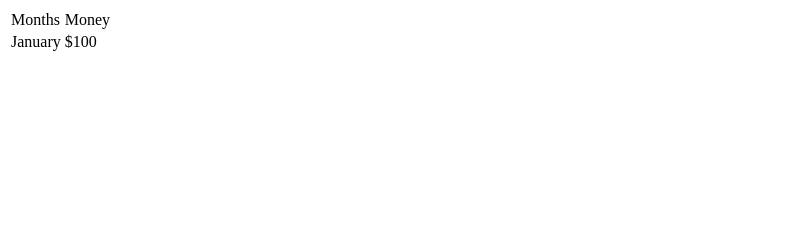
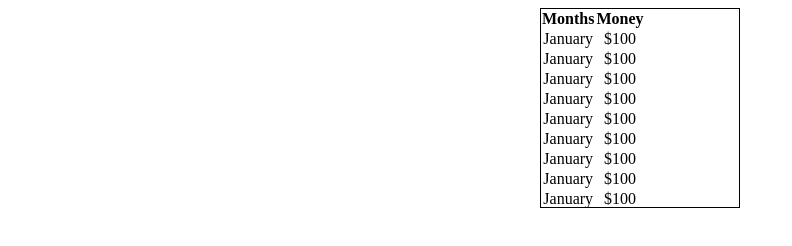
Before and after one commit to lemondreamtobe/blogYuan, a plain HTML site: page scroll/scroll.html in a window 1280 px wide. Shown: the whole page, without its empty margins (0-792 px from the left). Drawn offline with nearby package versions, Linux system fonts and the light colour scheme.

Commit message:
add scroll js

```diff
--- a/scroll/scroll.css
+++ b/scroll/scroll.css
@@ -0,0 +1,14 @@
+.scroll-body{
+    display: inline-block;
+}
+.scroll-container{
+    text-align: center;
+}
+#scroll-table{
+    border: 1px solid;
+    border-collapse: collapse;
+    width: 200px;
+    height: 200px;
+    overflow: auto;
+    display: block;
+}
--- a/scroll/scroll.html
+++ b/scroll/scroll.html
@@ -4,6 +4,9 @@
     <meta charset="UTF-8">
     <meta name="viewport" content="width=device-width, initial-scale=1.0">
     <meta http-equiv="X-UA-Compatible" content="ie=edge">
+    <link href="./scroll.css" rel="stylesheet" />
+    <script src="https://cdn.bootcss.com/jquery/3.2.1/jquery.js"></script>
+    <script src="./scroll.js"></script>
     <title>Document</title>
 </head>
 <body>
@@ -12,17 +15,52 @@
             <table id="scroll-table">
                <thead>
                     <tr>
-                        <td>Months</td>
-                        <td>Money</td>
+                        <th>Months</th>
+                        <th>Money</th>
                     </tr>
                </thead>
-               <tbody>
+               <tbody id="scroll-tbody">
+                    <tr>
+                        <td>January</td>
+                        <td>$100</td>
+                    </tr>
+                    <tr>
+                        <td>January</td>
+                        <td>$100</td>
+                    </tr>
+                    <tr>
+                        <td>January</td>
+                        <td>$100</td>
+                    </tr>
+                    <tr>
+                        <td>January</td>
+                        <td>$100</td>
+                    </tr>
+                    <tr>
+                        <td>January</td>
+                        <td>$100</td>
+                    </tr>
+                    <tr>
+                        <td>January</td>
+                        <td>$100</td>
+                    </tr>
+                    <tr>
+                        <td>January</td>
+                        <td>$100</td>
+                    </tr>
+                    <tr>
+                        <td>January</td>
+                        <td>$100</td>
+                    </tr>
+                    <tr>
+                        <td>January</td>
+                        <td>$100</td>
+                    </tr>
                     <tr>
                         <td>January</td>
                         <td>$100</td>
                     </tr>
                </tbody>
-
             </table>
         </div>
     </div>
--- a/scroll/scroll.js
+++ b/scroll/scroll.js
@@ -0,0 +1,27 @@
+$(function () {
+    $('#scroll-table').scroll(function (e) {
+        var pagination = {
+            page: 0,
+            pageSize: 20
+        };
+        //滚动条位置
+        var scrollTop = $('#scroll-table').scrollTop();
+
+        //可视窗口的高度
+        var viewportHeight = $('#scroll-table').height();
+
+        //整个页面可以滚动的高度
+        var scrollHeight = $('#scroll-table')[0].scrollHeight;
+
+        //“如果滚动条的位置”+“可视窗口的高度”=“整个页面可以滚动的高度”，那么就调用相应的函数加载数据
+        if (Math.round(scrollTop + viewportHeight) == scrollHeight) {
+            var tr = $('<tr><td> good </td> <td> nice </td> /tr>');
+            $('#scroll-tbody').append(tr);
+
+            /*
+             * pagination.page += 1;
+             * dataAjax(pagination); //这里做第二页的数据请求并添加进表格
+             */
+        }
+    });
+})
```
